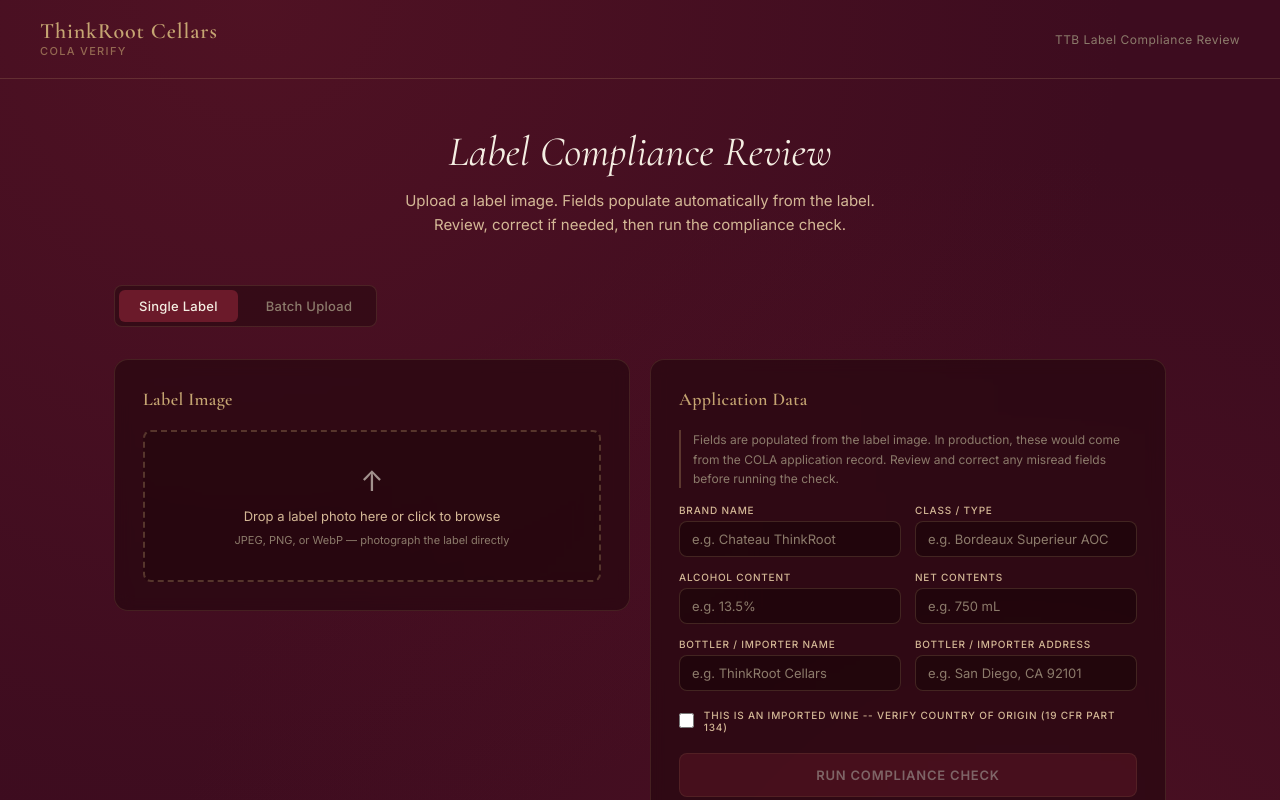
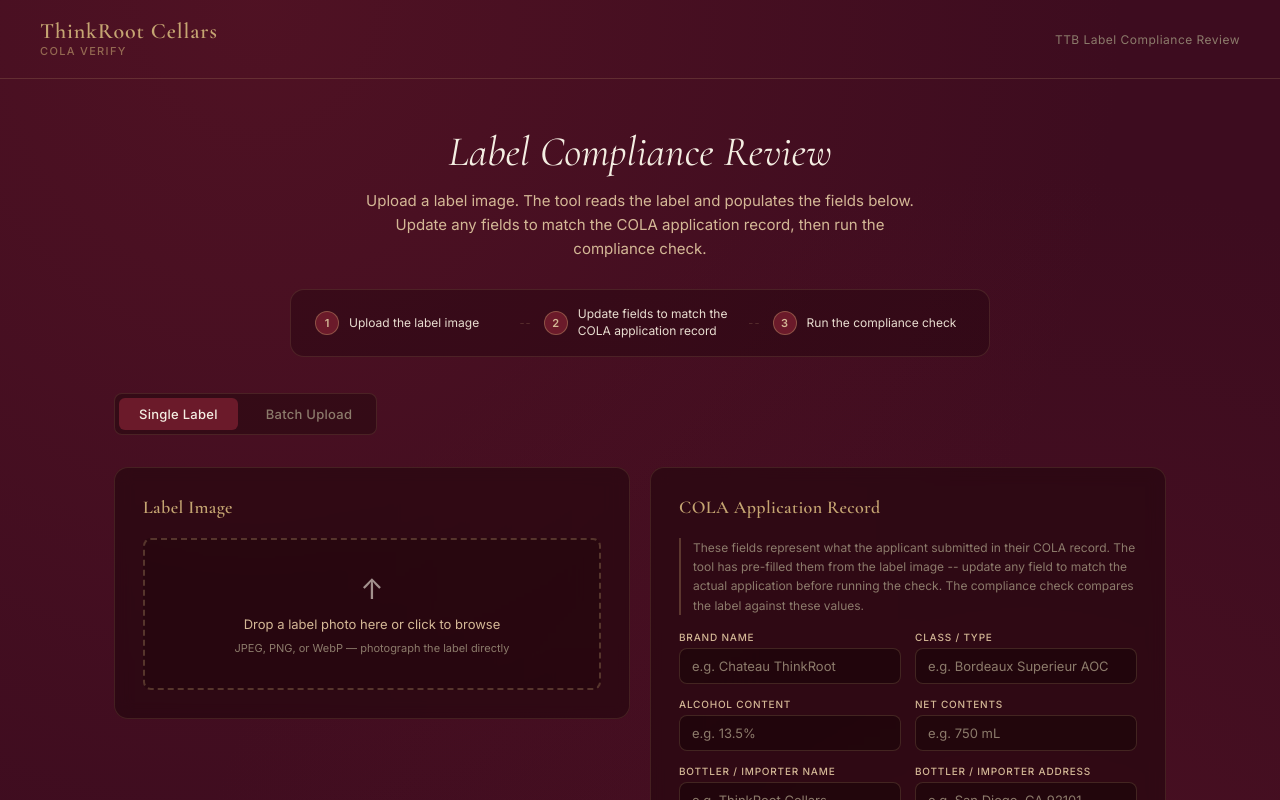
Before and after one commit to thethinkroot/thinkroot-cellars, a React (Vite) app: page / in a window 1280 px wide. Shown: the top 800 px of the page. Built offline with nearby package versions, Linux system fonts and the light colour scheme.

Commit message:
how-to-steps  and app and index.css updates

```diff
--- a/src/App.jsx
+++ b/src/App.jsx
@@ -160,9 +160,27 @@
         <div className="app-intro">
           <h1>Label Compliance Review</h1>
           <p>
-            Upload a label image. Fields populate automatically from the label.
-            Review, correct if needed, then run the compliance check.
+            Upload a label image. The tool reads the label and populates the
+            fields below. Update any fields to match the COLA application
+            record, then run the compliance check.
           </p>
+        </div>
+
+        <div className="how-to-steps">
+          <div className="how-to-step">
+            <span className="step-number">1</span>
+            <span className="step-text">Upload the label image</span>
+          </div>
+          <div className="how-to-divider">--</div>
+          <div className="how-to-step">
+            <span className="step-number">2</span>
+            <span className="step-text">Update fields to match the COLA application record</span>
+          </div>
+          <div className="how-to-divider">--</div>
+          <div className="how-to-step">
+            <span className="step-number">3</span>
+            <span className="step-text">Run the compliance check</span>
+          </div>
         </div>
 
         <div className="mode-toggle">
@@ -242,7 +260,7 @@
                 <div className="card">
                   <div className="card-header-row">
                     <div className="card-title" style={{ margin: 0 }}>
-                      Application Data
+                      COLA Application Record
                     </div>
                     {Object.values(aiFilledFields).some(Boolean) && (
                       <span style={{
@@ -266,9 +284,11 @@
                     borderLeft: '2px solid rgba(197, 165, 114, 0.3)',
                     paddingLeft: '12px'
                   }}>
-                    Fields are populated from the label image. In production,
-                    these would come from the COLA application record. Review
-                    and correct any misread fields before running the check.
+                    These fields represent what the applicant submitted in their
+                    COLA record. The tool has pre-filled them from the label
+                    image -- update any field to match the actual application
+                    before running the check. The compliance check compares the
+                    label against these values.
                   </p>
 
                   <div className="field-grid">
--- a/src/index.css
+++ b/src/index.css
@@ -46,7 +46,7 @@
     radial-gradient(ellipse at 80% 100%, rgba(107, 26, 42, 0.3) 0%, transparent 60%);
 }
 
-/* ── Header ── */
+/* -- Header -- */
 
 .site-header {
   border-bottom: 1px solid rgba(197, 165, 114, 0.2);
@@ -86,7 +86,7 @@
   letter-spacing: 0.04em;
 }
 
-/* ── Layout ── */
+/* -- Layout -- */
 
 .app-container {
   max-width: 1100px;
@@ -96,7 +96,7 @@
 
 .app-intro {
   text-align: center;
-  margin-bottom: 48px;
+  margin-bottom: 28px;
 }
 
 .app-intro h1 {
@@ -112,12 +112,64 @@
 .app-intro p {
   font-size: 15px;
   color: var(--copper-light);
-  max-width: 520px;
+  max-width: 560px;
   margin: 0 auto;
   line-height: 1.6;
 }
 
-/* ── Two column workspace ── */
+/* -- How-to steps -- */
+
+.how-to-steps {
+  display: flex;
+  align-items: center;
+  justify-content: center;
+  gap: 0;
+  margin: 0 auto 36px;
+  max-width: 700px;
+  background: rgba(26, 5, 9, 0.35);
+  border: 1px solid rgba(197, 165, 114, 0.15);
+  border-radius: var(--radius-lg);
+  padding: 16px 24px;
+}
+
+.how-to-step {
+  display: flex;
+  align-items: center;
+  gap: 10px;
+  flex: 1;
+}
+
+.step-number {
+  width: 24px;
+  height: 24px;
+  border-radius: 50%;
+  background: var(--garnet);
+  border: 1px solid rgba(197, 165, 114, 0.4);
+  color: var(--copper-light);
+  font-size: 11px;
+  font-weight: 700;
+  display: flex;
+  align-items: center;
+  justify-content: center;
+  flex-shrink: 0;
+  letter-spacing: 0;
+}
+
+.step-text {
+  font-size: 12px;
+  color: var(--cream-dim);
+  line-height: 1.4;
+}
+
+.how-to-divider {
+  font-size: 11px;
+  color: rgba(197, 165, 114, 0.25);
+  padding: 0 12px;
+  flex-shrink: 0;
+  letter-spacing: 0.1em;
+}
+
+/* -- Two column workspace -- */
 
 .workspace {
   display: grid;
@@ -141,7 +193,7 @@
   gap: 0;
 }
 
-/* ── Mode toggle ── */
+/* -- Mode toggle -- */
 
 .mode-toggle {
   display: flex;
@@ -173,7 +225,7 @@
   color: var(--cream);
 }
 
-/* ── Card ── */
+/* -- Card -- */
 
 .card {
   background: rgba(26, 5, 9, 0.5);
@@ -192,7 +244,7 @@
   letter-spacing: 0.02em;
 }
 
-/* ── Upload zone ── */
+/* -- Upload zone -- */
 
 .upload-zone {
   border: 2px dashed rgba(197, 165, 114, 0.3);
@@ -231,7 +283,7 @@
   display: none;
 }
 
-/* ── Label preview ── */
+/* -- Label preview -- */
 
 .label-preview {
   margin-top: 16px;
@@ -274,7 +326,7 @@
   text-decoration: underline;
 }
 
-/* ── Extraction status ── */
+/* -- Extraction status -- */
 
 .extraction-status {
   display: flex;
@@ -300,7 +352,7 @@
   color: #7CB87A;
 }
 
-/* ── Form fields ── */
+/* -- Form fields -- */
 
 .card-header-row {
   display: flex;
@@ -375,7 +427,7 @@
   height: 15px;
 }
 
-/* ── Submit button ── */
+/* -- Submit button -- */
 
 .btn-verify {
   font-family: var(--font-ui);
@@ -404,7 +456,7 @@
   cursor: not-allowed;
 }
 
-/* ── Results ── */
+/* -- Results -- */
 
 .results-header {
   display: flex;
@@ -551,7 +603,7 @@
   font-style: italic;
 }
 
-/* ── Batch queue ── */
+/* -- Batch queue -- */
 
 .batch-list {
   display: flex;
@@ -607,7 +659,7 @@
   background: rgba(197, 165, 114, 0.1);
 }
 
-/* ── Loading ── */
+/* -- Loading -- */
 
 .verifying {
   text-align: center;
@@ -639,7 +691,7 @@
   to { transform: rotate(360deg); }
 }
 
-/* ── Footer ── */
+/* -- Footer -- */
 
 .site-footer {
   text-align: center;
@@ -650,7 +702,7 @@
   letter-spacing: 0.04em;
 }
 
-/* ── Responsive ── */
+/* -- Responsive -- */
 
 @media (max-width: 768px) {
   .workspace {
@@ -676,4 +728,14 @@
   .app-intro h1 {
     font-size: 30px;
   }
+
+  .how-to-steps {
+    flex-direction: column;
+    align-items: flex-start;
+    gap: 10px;
+  }
+
+  .how-to-divider {
+    display: none;
+  }
 }
```
